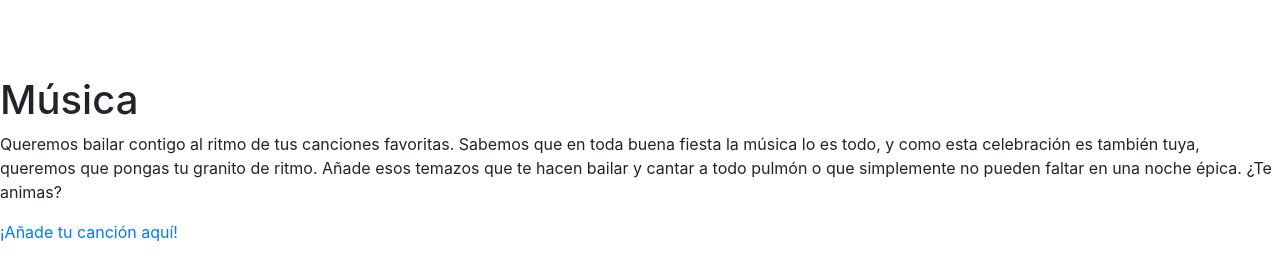
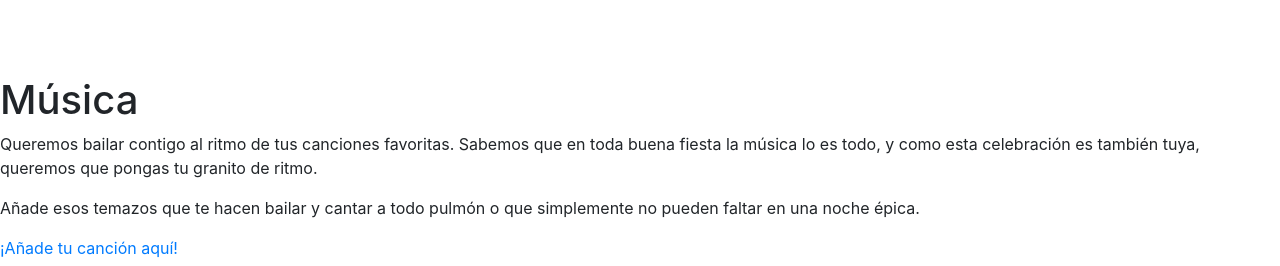
Before and after one commit to WeddingInvitations/soniayvicente_wedding, a website with bundled scripts: page www/index.html in a window 1280 px wide. Shown: the part 5620-5886 px from the top of the page. Built offline with nearby package versions, Linux system fonts and the light colour scheme; grey boxes are pictures that could not be loaded; a web font is replaced by a local one.

Commit message:
change music text

```diff
--- a/www/index.html
+++ b/www/index.html
@@ -382,10 +382,9 @@
         Queremos bailar contigo al ritmo de tus canciones favoritas.
         Sabemos que en toda buena fiesta la música lo es todo, y como esta celebración
         es también tuya, queremos que pongas tu granito de ritmo.
-        Añade esos temazos que te hacen bailar y cantar a todo pulmón o que
-        simplemente no pueden faltar en una noche épica.
-        ¿Te animas?
       </p>
+      <p>Añade esos temazos que te hacen bailar y cantar a todo pulmón o que
+        simplemente no pueden faltar en una noche épica.</p>
       <!-- Enlace de invitación a la lista colaborativa -->
       <a href="https://open.spotify.com/playlist/5UGcXXAvh0N4uDL5P8Cyq8?si=ea2ba82fe94d48c9&pt=2dda6459dc5e64aa1a6dce3d822c2ae5"
         target="_blank">¡Añade tu
```
